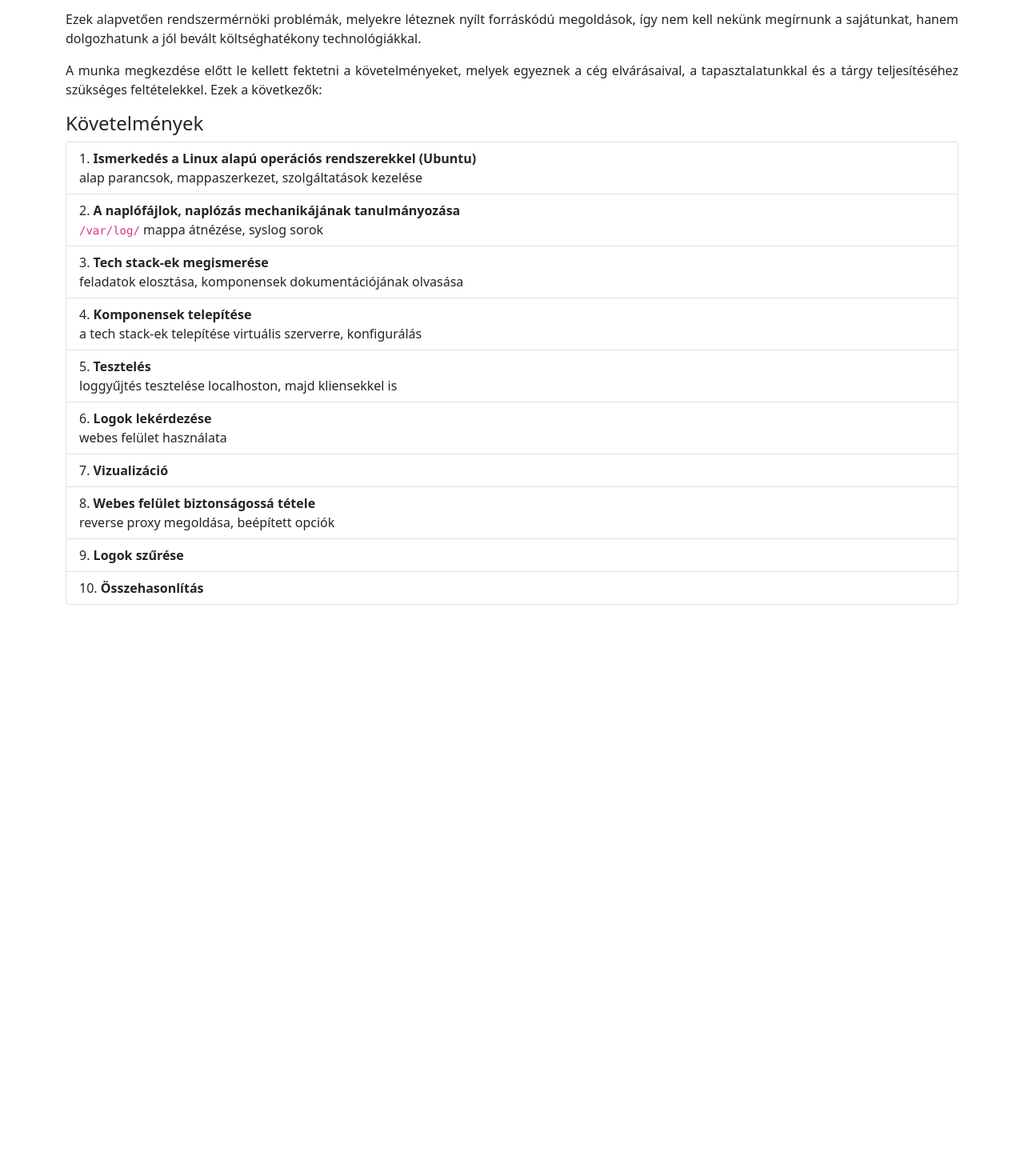
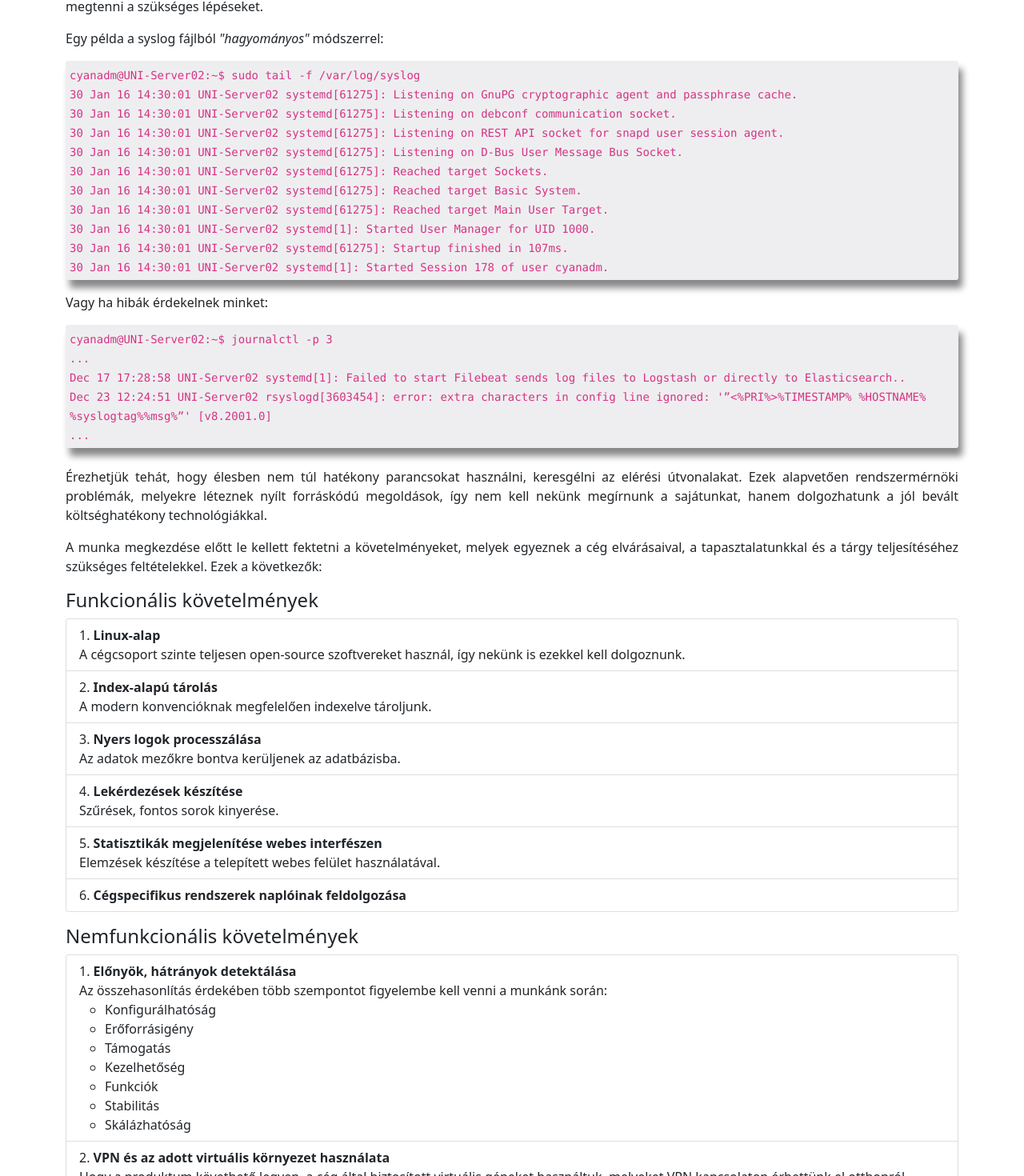
Before and after one commit to Uni-Sopron/temalabor-o21-I-NEW-Centralized-log-server, a React (Create React App) app in the folder logserverdoc/: page /problem in a window 1280 px wide. Shown: the part 326-1796 px from the top of the page at 80% size. Before the commit the page ends 1082 px from the top, so only its background shows below. Built offline with nearby package versions, Linux system fonts and the light colour scheme.

Commit message:
problem content added

```diff
--- a/logserverdoc/src/pages/Problem.js
+++ b/logserverdoc/src/pages/Problem.js
@@ -9,12 +9,42 @@ const Problem = () => {
             </h2>
             <p className='mt-2'>
                 A <b>cyan Security Group</b> azt szeretné, hogy a hálózat sokféle eszközének rendszernaplóit, valamint az egyedi és nem egyedi szoftveres megoldásokat
-                monitorozni (<b>valós időben, indexelve!</b>) tudjuk a magas rendelkezésre állás és gyors hibakezelések érdekében. Ehhez nem elég egy SSH kapcsolattal megkeresni az adott szolgáltatás elérési útját és hosszasan böngészni a naplókat.
+                monitorozni (<b>akár valós időben, indexelve!</b>) tudjuk a magas rendelkezésre állás és gyors hibakezelések érdekében. Ehhez nem elég egy SSH kapcsolattal megkeresni az adott szolgáltatás elérési útját és hosszasan böngészni a naplókat.
                 Erre nincsen idő egy vállalati környezetben.
                 Sokszor a naplósorokat nem is lehet értelmezni (pl. többsoros, bonyolult), ezeket érdemes lenne úgy processzálni, hogy használhatóak legyenek.
                 Egyszerre nézegetni a fájlokat is igen megterhelő lenne, hiszen előfordulhat, hogy több számunkra érdekes forrás is van, mint 4-5 darab, így kényelmesebb lenne egy GUI használata.
+                Fontos szempont még, hogy az előforduló igazán kritikus hibákat könnyedén tudjuk detektálni, és kimutatások alapján megtenni a szükséges lépéseket.
             </p>
-            <p className='mt-2'>
+           <p>
+           Egy példa a syslog fájlból <i>"hagyományos"</i> módszerrel:</p>
+           <div style={{background: "#0021", borderRadius: "3px", padding: "5px", boxShadow: "5px 10px 8px #888888"}}>
+           <code>cyanadm@UNI-Server02:~$ sudo tail -f /var/log/syslog<br></br>
+                30 Jan 16 14:30:01 UNI-Server02 systemd[61275]: Listening on GnuPG cryptographic agent and passphrase cache.<br></br>
+                30 Jan 16 14:30:01 UNI-Server02 systemd[61275]: Listening on debconf communication socket.<br></br>
+                30 Jan 16 14:30:01 UNI-Server02 systemd[61275]: Listening on REST API socket for snapd user session agent.<br></br>
+                30 Jan 16 14:30:01 UNI-Server02 systemd[61275]: Listening on D-Bus User Message Bus Socket.<br></br>
+                30 Jan 16 14:30:01 UNI-Server02 systemd[61275]: Reached target Sockets.<br></br>
+                30 Jan 16 14:30:01 UNI-Server02 systemd[61275]: Reached target Basic System.<br></br>
+                30 Jan 16 14:30:01 UNI-Server02 systemd[61275]: Reached target Main User Target.<br></br>
+                30 Jan 16 14:30:01 UNI-Server02 systemd[1]: Started User Manager for UID 1000.<br></br>
+                30 Jan 16 14:30:01 UNI-Server02 systemd[61275]: Startup finished in 107ms.<br></br>
+                30 Jan 16 14:30:01 UNI-Server02 systemd[1]: Started Session 178 of user cyanadm.</code><br></br>
+
+           </div>
+           <p className='mt-3'> Vagy ha hibák érdekelnek minket:</p>
+           <div style={{background: "#0021", borderRadius: "3px", padding: "5px", boxShadow: "5px 10px 8px #888888"}}>
+           <code>
+            cyanadm@UNI-Server02:~$ journalctl -p 3 <br></br>
+            ...<br></br>
+            Dec 17 17:28:58 UNI-Server02 systemd[1]: Failed to start Filebeat sends log files to Logstash or directly to Elasticsearch..<br></br>
+            Dec 23 12:24:51 UNI-Server02 rsyslogd[3603454]: error: extra characters in config line ignored: '”{'<%'}PRI%{'>%'}TIMESTAMP% %HOSTNAME% %syslogtag%%msg%”' [v8.2001.0]
+            <br></br> ...
+            </code>
+
+           </div>
+
+            <p className='mt-4'>
+                Érezhetjük tehát, hogy élesben nem túl hatékony parancsokat használni, keresgélni az elérési útvonalakat.
                 Ezek alapvetően rendszermérnöki problémák, melyekre léteznek nyílt forráskódú megoldások, így nem kell nekünk megírnunk a sajátunkat, hanem
                 dolgozhatunk a jól bevált költséghatékony technológiákkal.
             </p>
@@ -23,60 +53,88 @@ const Problem = () => {
                 a tapasztalatunkkal és a tárgy teljesítéséhez szükséges feltételekkel. Ezek a következők:
             </p>
             <h4>
-                Követelmények
+                Funkcionális követelmények
             </h4>
-                <ListGroup as='ol' numbered className='mt-2'>
+                <ListGroup as='ol' numbered className='mb-3'>
                     <ListGroupItem as='li'>
-                        <b>Ismerkedés a Linux alapú operációs rendszerekkel (Ubuntu)</b>
+                        <b>Linux-alap</b>
                         <div>
-                           alap parancsok, mappaszerkezet, szolgáltatások kezelése
+                            A cégcsoport szinte teljesen open-source szoftvereket használ, így nekünk is ezekkel kell dolgoznunk.
                         </div>
                     </ListGroupItem>
                     <ListGroupItem as='li'>
-                        <b>A naplófájlok, naplózás mechanikájának tanulmányozása</b>
+                        <b>Index-alapú tárolás</b>
                         <div>
-                            <code>/var/log/</code> mappa átnézése, syslog sorok
+                            A modern konvencióknak megfelelően indexelve tároljunk.
                         </div>
                     </ListGroupItem>
                     <ListGroupItem as='li'>
-                        <b>Tech stack-ek megismerése</b>
+                        <b>Nyers logok processzálása</b>
                         <div>
-                            feladatok elosztása, komponensek dokumentációjának olvasása
+                            Az adatok mezőkre bontva kerüljenek az adatbázisba.
                         </div>
                     </ListGroupItem>
                     <ListGroupItem as='li'>
-                        <b>Komponensek telepítése</b>
+                        <b>Lekérdezések készítése</b>
                         <div>
-                            a tech stack-ek telepítése virtuális szerverre, konfigurálás
+                            Szűrések, fontos sorok kinyerése.
                         </div>
                     </ListGroupItem>
                     <ListGroupItem as='li'>
-                        <b>Tesztelés</b>
+                        <b>Statisztikák megjelenítése webes interfészen</b>
                         <div>
-                            loggyűjtés tesztelése localhoston, majd kliensekkel is
+                            Elemzések készítése a telepített webes felület használatával.
                         </div>
                     </ListGroupItem>
                     <ListGroupItem as='li'>
-                        <b>Logok lekérdezése</b>
-                       <div>
-                       webes felület használata
-                       </div>
+                        <b>Cégspecifikus rendszerek naplóinak feldolgozása</b>
+
+                    </ListGroupItem>
+                </ListGroup>
+           <h4>Nemfunkcionális követelmények</h4>
+           <ListGroup as="ol" numbered className='mt-2'>
+           <ListGroupItem as='li'>
+                        <b>Előnyök, hátrányok detektálása</b>
+                        <div>
+                            Az összehasonlítás érdekében több szempontot figyelembe kell venni a munkánk során:
+                            <ul>
+                                <li>
+                                    Konfigurálhatóság
+                                </li>
+                                <li>
+                                    Erőforrásigény
+                                </li>
+                                <li>
+                                    Támogatás
+                                </li>
+                                <li>
+                                    Kezelhetőség
+                                </li>
+                                <li>
+                                    Funkciók
+                                </li>
+                                <li>
+                                    Stabilitás
+                                </li>
+                                <li>
+                                    Skálázhatóság
+                                </li>
+                            </ul>
+                        </div>
                     </ListGroupItem>
                     <ListGroupItem as='li'>
-                        <b>Vizualizáció</b>
+                        <b>VPN és az adott virtuális környezet használata</b>
+                        <div>
+                            Hogy a produktum követhető legyen, a cég által biztosított virtuális gépeket használtuk, melyeket VPN kapcsolaton érhettünk el otthonról.
+                        </div>
                     </ListGroupItem>
                     <ListGroupItem as='li'>
-                       <b>Webes felület biztonságossá tétele</b>
-                       <div>reverse proxy megoldása, beépített opciók</div>
+                        <b>Alapszintű biztonsági megoldás biztosítása</b>
+                        <div>
+                            Csak egy hitelesített felhasználó érje el a webes felületet.
+                        </div>
                     </ListGroupItem>
-                    <ListGroupItem as='li'>
-                       <b>Logok szűrése</b>
-                    </ListGroupItem>
-                    <ListGroupItem as='li'>
-                       <b>Összehasonlítás</b>
-                    </ListGroupItem>
-                </ListGroup>
-
+           </ListGroup>
         </Container>
     )
 }
--- a/logserverdoc/src/pages/Tech.js
+++ b/logserverdoc/src/pages/Tech.js
@@ -39,12 +39,7 @@ const Tech = () => {
                             <td>A Fluentd előnye, hogy nem használja a Javat.</td>
                         </tr>
 
-                        <tr>
-                            <td><b>Programnyelv</b></td>
-                            <td>JRuby, szükséges Java runtime.</td>
-                            <td>CRuby, nincs szükség a Javara.</td>
-                            <td>A Fluentd előnye, hogy nem használja a Javat.</td>
-                        </tr>
+
                         <tr>
                             <td><b>Eseménykezelés</b></td>
                             <td>If, else kondíciók pl. <code>if[loglevel] == 'ERROR'</code></td>
```
